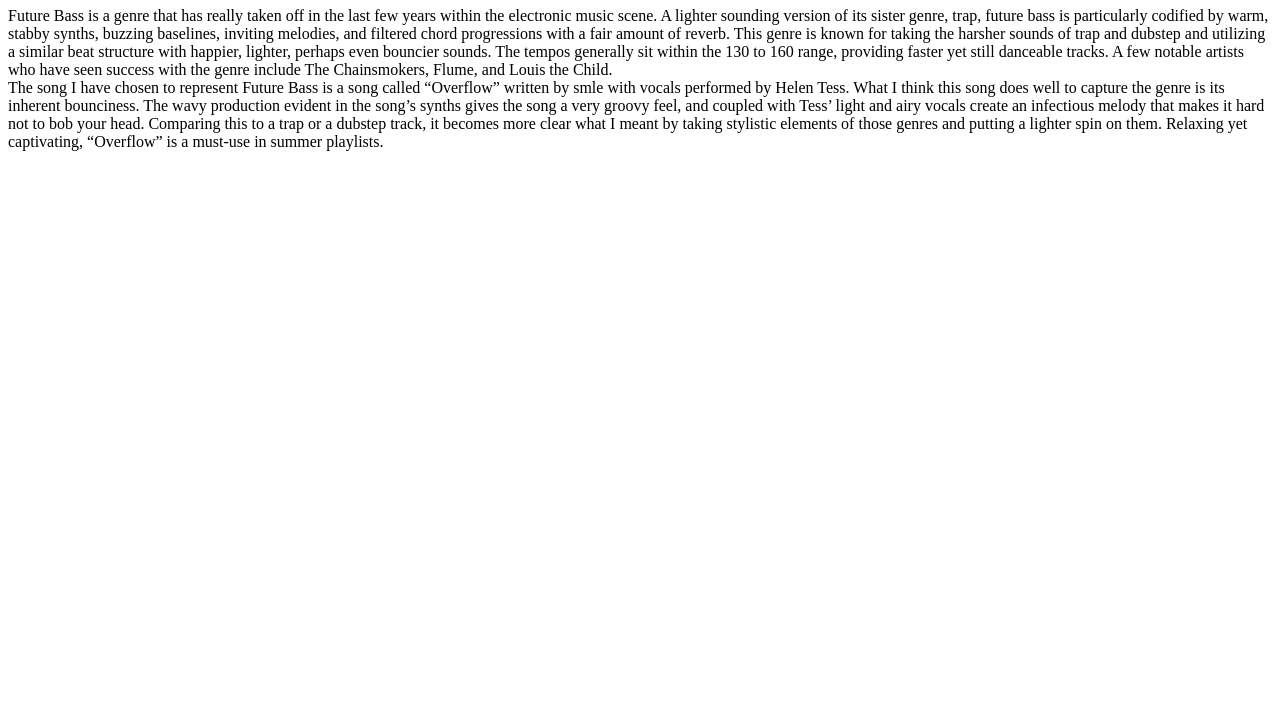
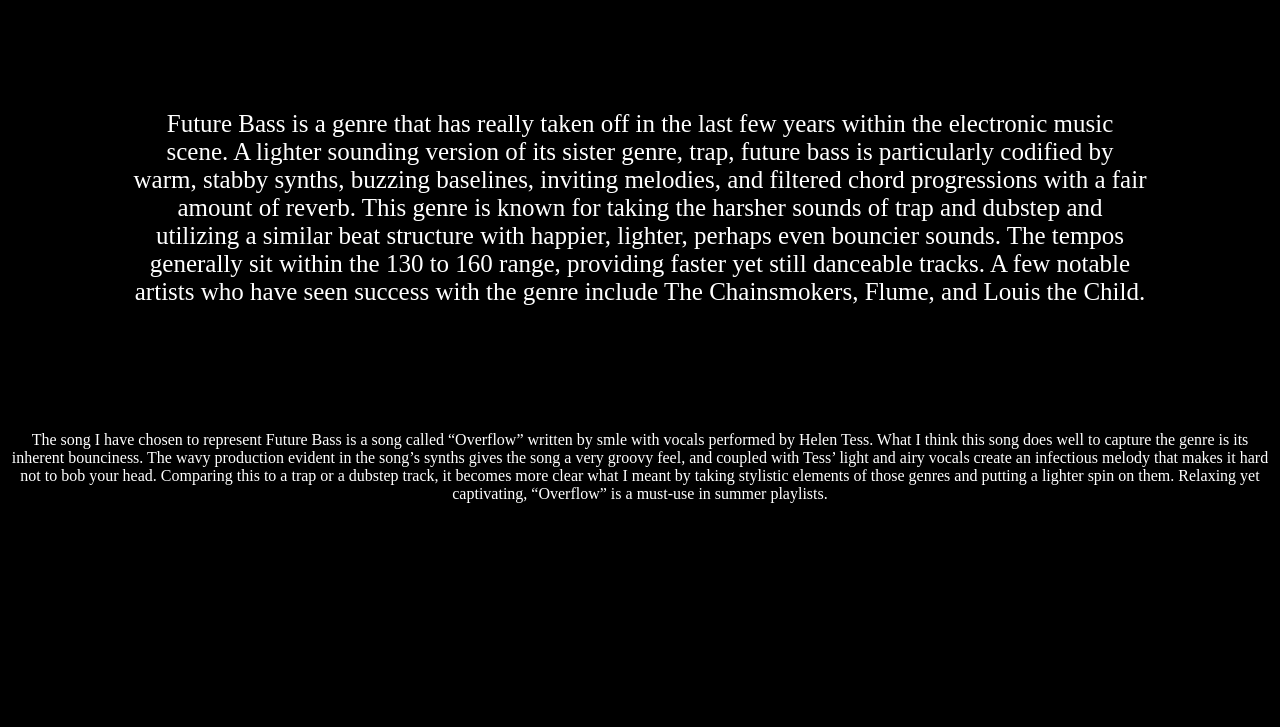
Before and after one commit to njhughes8/CS130, a plain HTML site: page final_project/genres/future.html in a window 1280 px wide. Shown: the part 73-800 px from the top of the page. Drawn offline with Linux system fonts and the light colour scheme.

Commit message:
Final Project

```diff
--- a/final_project/genres/future.html
+++ b/final_project/genres/future.html
@@ -2,7 +2,7 @@
 <html lang="en">
     <head>
         <title>Future Bass</title>
-        <link rel="stylesheet" ref="fb_style.css">
+        <link rel="stylesheet" href="style_1.css">
 
     </head>
     <body>
```
Also changed, not shown: final_project/genres/breaks_style.css (deleted), final_project/genres/commercial_style.css (deleted), final_project/genres/deep_style.css (deleted), final_project/genres/dnb_style.css (deleted), final_project/genres/dubstep_style.css (deleted), final_project/genres/electro_style.css (deleted), final_project/genres/garage_style.css (deleted), final_project/genres/glitch_style.css (deleted), final_project/genres/hardcore_style.css (deleted), final_project/genres/meldub_style.css (deleted), final_project/genres/prog_style.css (deleted), final_project/genres/style_1.css (renamed from final_project/genres/fb_style.css), final_project/genres/style_2.css (added), final_project/genres/trance_style.css (deleted), 1 more files, 1 other file.
